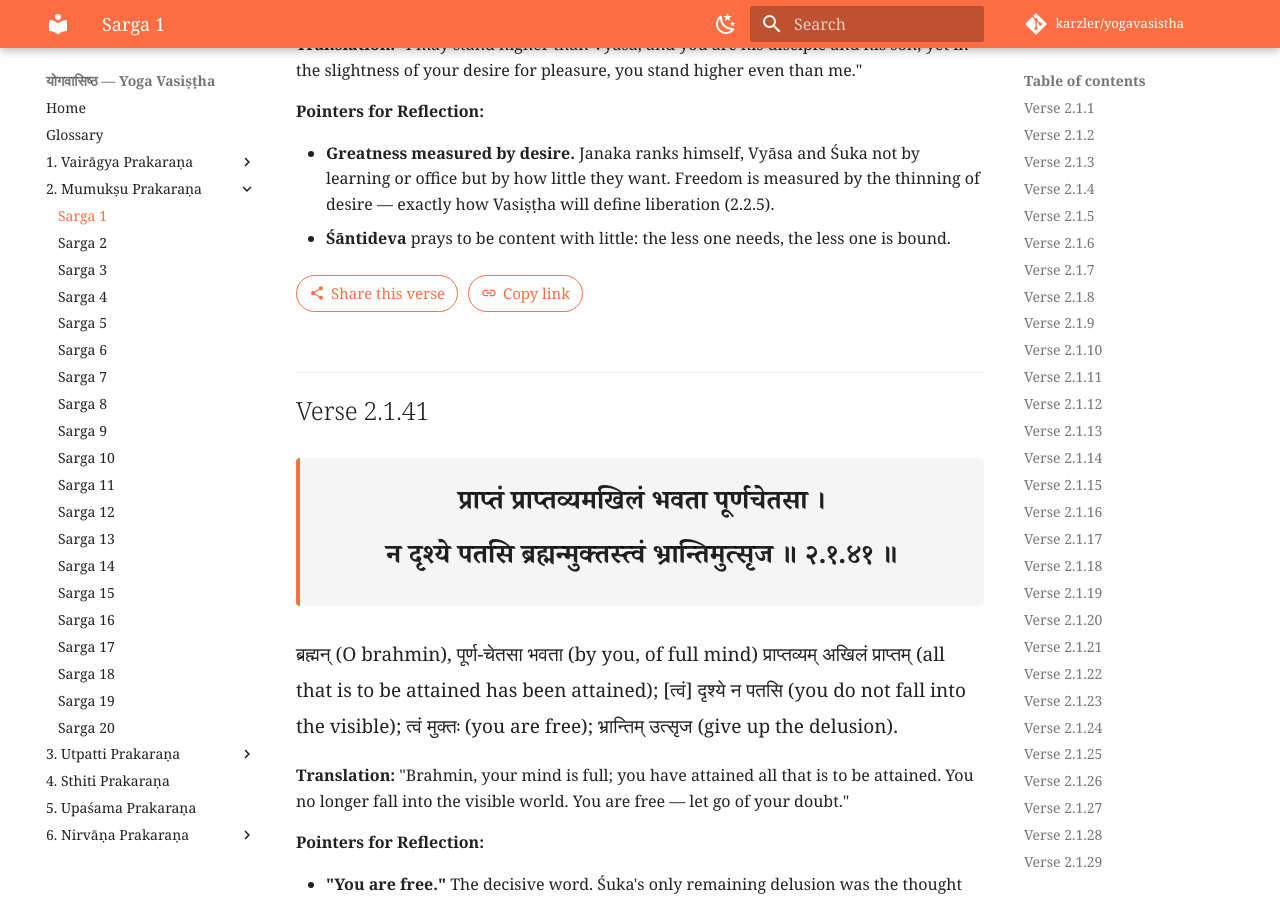
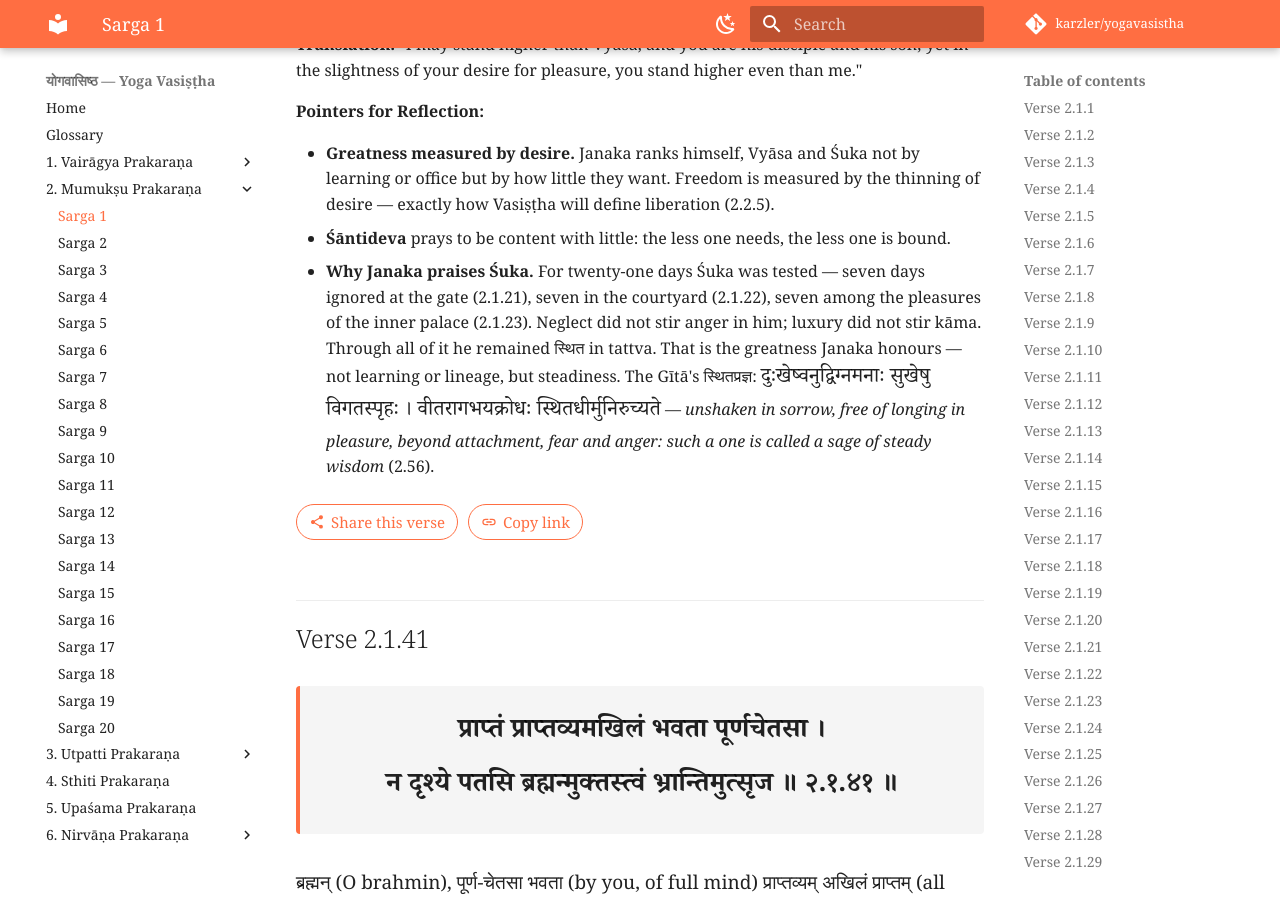
Before and after one commit to karzler/yogavasistha, an MkDocs documentation site: the page built from docs/2-mumukshu/sarga-001.md, in a window 1280 px wide and 900 px high, scrolled down 32245 px. Built offline with MkDocs 1.6.1 and Material for MkDocs 9.7.7, drawn with Linux system fonts in a browser that asks for light colours; comment, search, counter and statistics services are not loaded.

Commit message:
Mumukṣu 1: why Janaka praises Śuka, at 2.1.40

```diff
--- a/docs/2-mumukshu/sarga-001.md
+++ b/docs/2-mumukshu/sarga-001.md
@@ -745,6 +745,7 @@
 
 - **Greatness measured by desire.** Janaka ranks himself, Vyāsa and Śuka not by learning or office but by how little they want. Freedom is measured by the thinning of desire — exactly how Vasiṣṭha will define liberation (2.2.5).
 - **Śāntideva** prays to be content with little: the less one needs, the less one is bound.
+- **Why Janaka praises Śuka.** For twenty-one days Śuka was tested — seven days ignored at the gate (2.1.21), seven in the courtyard (2.1.22), seven among the pleasures of the inner palace (2.1.23). Neglect did not stir anger in him; luxury did not stir kāma. Through all of it he remained स्थित in tattva. That is the greatness Janaka honours — not learning or lineage, but steadiness. The Gītā's स्थितप्रज्ञ: <span class="parallel">दुःखेष्वनुद्विग्नमनाः सुखेषु विगतस्पृहः । वीतरागभयक्रोधः स्थितधीर्मुनिरुच्यते</span> — *unshaken in sorrow, free of longing in pleasure, beyond attachment, fear and anger: such a one is called a sage of steady wisdom* (2.56).
 
 ## Verse 2.1.41 { #2-1-41 }
 
```
